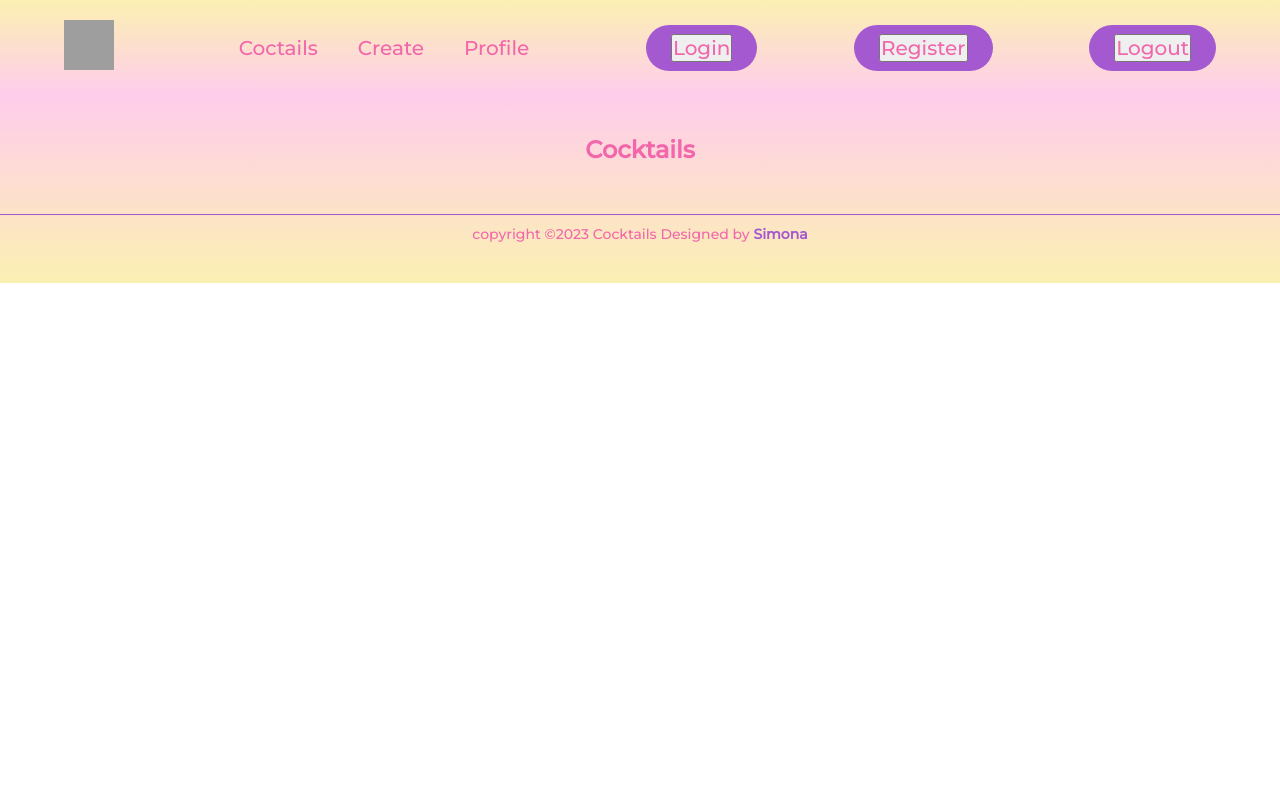
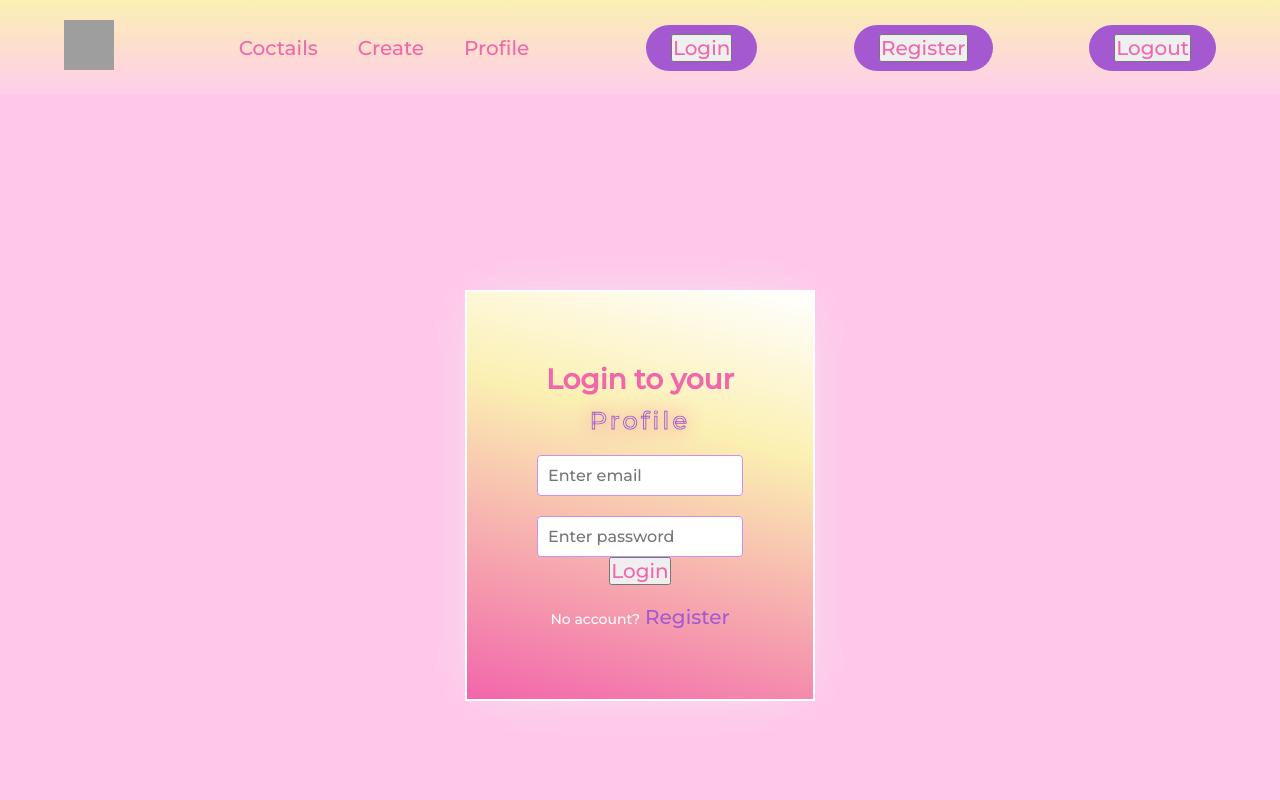
Before and after one commit to SimonaPalazova/Cocktails-App, a React (Vite) app in the folder cocktails/: page /login in a window 1280 px wide. Shown: the top 800 px of the page. Built offline with nearby package versions, Linux system fonts and the light colour scheme; grey boxes are pictures that could not be loaded.

Commit message:
add Login view

```diff
--- a/cocktails/src/App.jsx
+++ b/cocktails/src/App.jsx
@@ -11,6 +11,7 @@ import EditCoctail from './components/edit-cocktail/EditCoctail';
 import Profile from './components/profile/profile';
 import EditProfile from './components/edit-profile/EditProfile';
 import Register from './components/register/Register';
+import Login from './components/login/Login';
 
 function App() {
 
@@ -20,6 +21,7 @@ function App() {
     <Routes>
       <Route path="/" element={<Home />}/>
       <Route path="/register" element={<Register />}/>
+      <Route path="/login" element={<Login />}/>
       <Route path="/cocktails" element={<Cocktails />}/>
       <Route path="/create/cocktail" element={<CreateCocktail />}/>
       <Route path="/details" element={<OneCocktail />}/>
--- /dev/null
+++ b/cocktails/src/components/login/Login.jsx
@@ -0,0 +1,43 @@
+import './login.css'
+
+import {Link} from 'react-router-dom';
+
+export default function Login(){
+    return(
+        <div className="container-login">
+  <form className="form-login" method="post">
+    <div className="form-title-login">
+      <span>Login to your</span>
+    </div>
+    <div className="title-2-login">
+      <span>Profile</span>
+    </div>
+    <div className="input-container-login">
+      <input
+        className="input-mail-login"
+        type="email"
+        placeholder="Enter email"
+      />
+      <span> </span>
+    </div>
+    <div className="input-container-login">
+      <input
+        className="input-pwd-login"
+        type="password"
+        placeholder="Enter password"
+      />
+    </div>
+    <button type="submit-login" className="submit">
+      <span className="sign-text">Login</span>
+    </button>
+    <p className="signup-link-login">
+      No account?
+      <Link to="/register" className="up-login">
+        Register
+      </Link>
+    </p>
+  </form>
+</div>
+
+    );
+}
--- a/cocktails/public/styles/login.css
+++ b/cocktails/src/components/login/login.css
@@ -1,22 +1,18 @@
 @import url('https://fonts.googleapis.com/css2?family=Montserrat:wght@500&display=swap');
 
-*{
+  .container-login {
+    display: flex;
+    justify-content: center;
+    align-items: center;
+    height: 100vh;
     margin: 0;
     font-family: 'Montserrat', sans-serif;
     background-color: #FFC7EA;
     background-size: cover;
     background-position: top;
-    height: 100vh;
   }
 
-  .container {
-    display: flex;
-    justify-content: center;
-    align-items: center;
-    height: 100vh;
-  }
-
-  .form {
+  .form-login {
     padding: 70px;
     text-align: center;
     max-width: 350px;
@@ -30,13 +26,13 @@
     z-index: +1;
   }
 
-  .form-title {
+  .form-title-login {
     font-size: 28px;
     font-weight: bold;
     color: #F266AB;
   }
 
-  .title-2 {
+  .title-2-login {
     font-size: 24px;
     color: #F266AB;
     margin-top: 10px;
@@ -47,12 +43,12 @@
     text-shadow: 0px 0px 20px #F266AB;
   }
 
-  .input-container {
+  .input-container-login {
     position: relative;
     margin-top: 20px;
   }
-  .input-mail,
-  .input-pwd {
+  .input-mail-login,
+  .input-pwd-login {
     width: 100%;
     padding: 10px;
     border: 1px solid #ca92eb;
@@ -61,13 +57,13 @@
     transition: border-color 0.3s ease;
   }
 
-  .input-mail:focus,
-  .input-pwd:focus {
+  .input-mail-login:focus,
+  .input-pwd-login:focus {
     border-color: #A459D1;
   }
 
-  .input-mail:hover,
-  .input-pwd:hover{
+  .input-mail-login:hover,
+  .input-pwd-login:hover{
     background-color: rgba(0, 135, 169, 0.041); /* Change the background color on hover to match your design */
     border: #fff;
     border-style: solid;
@@ -75,7 +71,7 @@
     color:black;
   }
 
-  .input-container span {
+  .input-container-login span {
     position: absolute;
     top: 50%;
     transform: translateY(-50%);
@@ -83,7 +79,7 @@
     color: #A459D1;
   }
 
-  .submit {
+  .submit-login {
     margin-top: 30px;
     background-color: #A459D1;
     color: #FFC7EA;
@@ -95,7 +91,7 @@
     transition: background-color 0.3s ease;
   }
 
-  .submit:hover {
+  .submit-login:hover {
     background-color: rgba(0, 135, 169, 0.041); /* Change the background color on hover to match your design */
     border: #A459D1;
     border-style: solid;
@@ -103,17 +99,17 @@
     color: #A459D1;
   }
 
-  .signup-link {
+  .signup-link-login {
     color:#fff;
     margin-top: 20px;
     font-size: 14px;
   }
-  .signup-link a:hover{
+  .signup-link-login a:hover{
     font-size: 16px;
     color:#A459D1;
   }
 
-  .up {
+  .up-login {
     color: #A459D1;
     text-decoration: none;
     margin-left: 5px;
```
